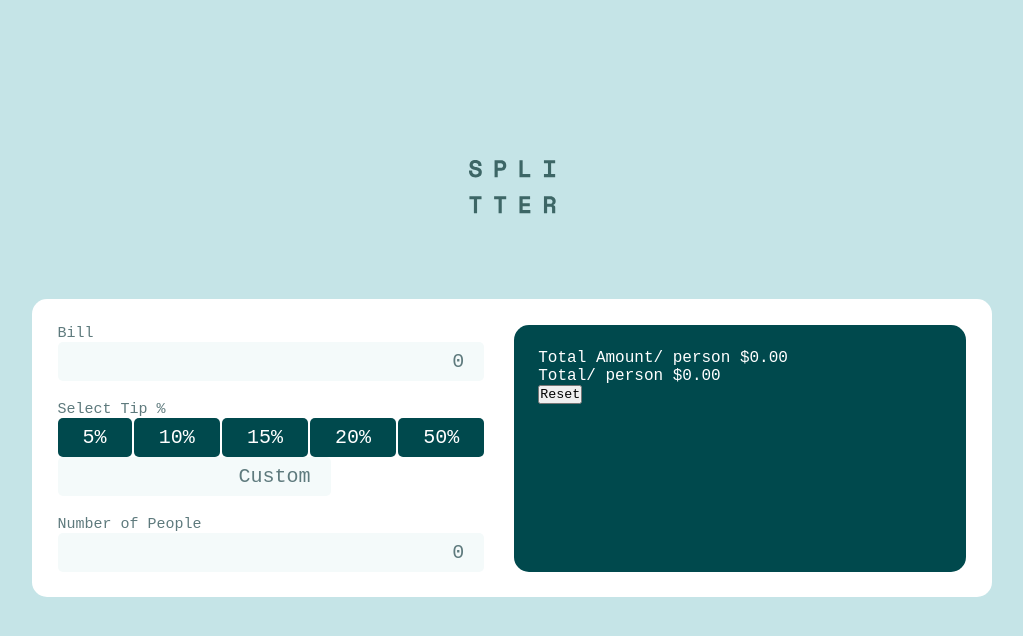
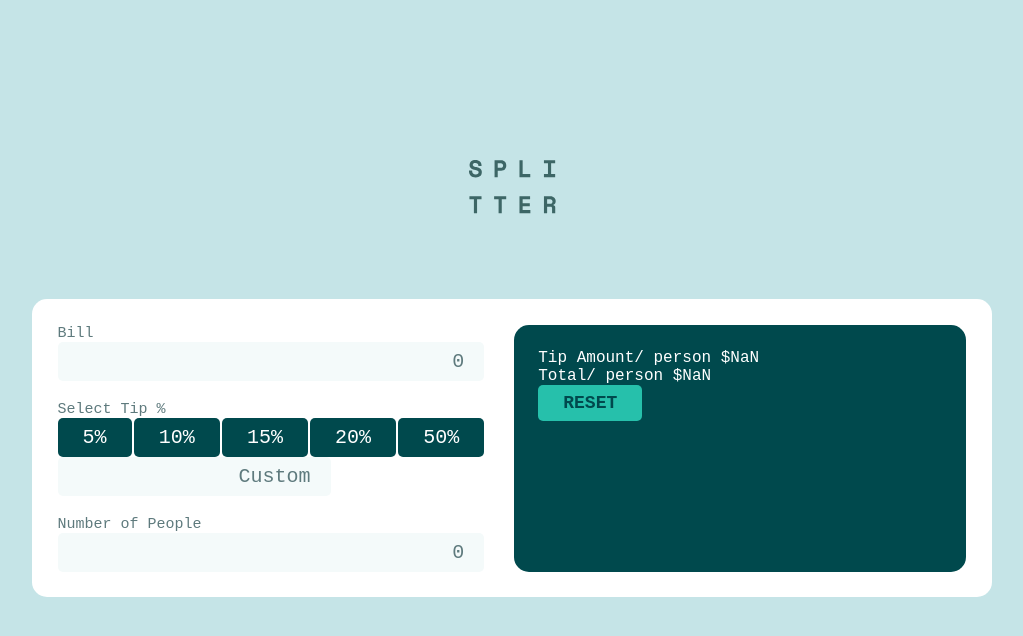
Before and after one commit to ShivaniAsokumar/tip-calculator, a React (Create React App) app: page / in a window 1280 px wide. Shown: the top 636 px of the page, without its empty margins (128-1151 px from the left). Built offline with nearby package versions, Linux system fonts and the light colour scheme.

Commit message:
Incorportated useContext inside TipPercentOptions component and displayed final bill amounts in TipAmount Display component.

```diff
--- a/src/components/TipAmountDisplay.js
+++ b/src/components/TipAmountDisplay.js
@@ -1,24 +1,36 @@
-import React from 'react';
+import React, { useState, useContext } from 'react';
+import { TipContext } from './TipContext';
 import '../style/App.scss';
 
 const TipAmountDisplay = () => {
+	const [ bill, people, tipPercent, setBill ] = useContext(TipContext);
+
+	let tipAmountPerPerson = bill * (tipPercent / 100) / people;
+	let totalAmountPerPerson = bill / people + tipAmountPerPerson;
+
+	const handleClick = () => {
+		setBill('0');
+	};
+
 	return (
 		<div className="tip-amount-display-container">
 			<div className="total-amount">
 				<p>
-					Total Amount
+					Tip Amount
 					<span>/ person</span>
-					<span> $0.00</span>
+					<span> ${tipAmountPerPerson} </span>
 				</p>
 			</div>
 			<div className="total-person">
 				<p>
 					Total
 					<span>/ person</span>
-					<span> $0.00</span>
+					<span> ${totalAmountPerPerson}</span>
 				</p>
 			</div>
-			<button type="submit">Reset</button>
+			<button type="submit" id="reset-button" onClick={handleClick}>
+				RESET
+			</button>
 		</div>
 	);
 };
--- a/src/components/TipContext.js
+++ b/src/components/TipContext.js
@@ -5,6 +5,11 @@ export const TipContext = createContext();
 export const TipProvider = (props) => {
 	const [ bill, setBill ] = useState('');
 	const [ people, setPeople ] = useState('');
+	const [ tipPercent, setTipPercent ] = useState('');
 
-	return <TipContext.Provider value={[ setBill, setPeople ]}>{props.children}</TipContext.Provider>;
+	return (
+		<TipContext.Provider value={[ bill, people, tipPercent, setBill, setPeople, setTipPercent ]}>
+			{props.children}
+		</TipContext.Provider>
+	);
 };
--- a/src/components/TipInfo.js
+++ b/src/components/TipInfo.js
@@ -1,9 +1,9 @@
-import React, { useContext, createContext } from 'react';
+import React, { useContext } from 'react';
 import TipPercentOptions from './TipPercentOptions';
 import { TipContext } from './TipContext';
 
 const TipInfo = () => {
-	const [ setBill, setPeople ] = useContext(TipContext);
+	const [ bill, people, tipPercent, setBill, setPeople, setTipPercent ] = useContext(TipContext);
 
 	const updateBill = (e) => {
 		setBill(e.target.value);
@@ -24,7 +24,7 @@ const TipInfo = () => {
 
 				{/* Tip Percent Options */}
 				<p className="tip-info-item">Select Tip %</p>
-				<TipPercentOptions className="tip-info-item" />
+				<TipPercentOptions className="tip-info-item" setTipPercent={setTipPercent} />
 
 				{/* Number of People */}
 				<label htmlFor="people" className="tip-info-item">
--- a/src/components/TipPercentOptions.js
+++ b/src/components/TipPercentOptions.js
@@ -1,15 +1,59 @@
-import React from 'react';
+import React, { useState } from 'react';
+import { TipContext } from './TipContext';
 import '../style/App.scss';
 
-const TipPercentOptions = () => {
+const TipPercentOptions = ({ setTipPercent }) => {
+	const updateTipPercent = (percent) => {
+		setTipPercent(percent);
+	};
+
+	const updateCustomTipPercent = (e) => {
+		setTipPercent(e.target.value);
+	};
 	return (
 		<div className="tip-percent-container">
-			<input type="button" value="5%" id="five" className="tip-percent-item" />
-			<input type="button" value="10%" id="ten" className="tip-percent-item" />
-			<input type="button" value="15%" id="fifteen" className="tip-percent-item" />
-			<input type="button" value="20%" id="twenty" className="tip-percent-item" />
-			<input type="button" value="50%" id="fifty" className="tip-percent-item" />
-			<input type="text" placeholder="Custom" id="custom" className="tip-percent-item" />
+			<input
+				type="button"
+				value="5%"
+				id="five"
+				className="tip-percent-item"
+				onClick={() => updateTipPercent('5')}
+			/>
+			<input
+				type="button"
+				value="10%"
+				id="ten"
+				className="tip-percent-item"
+				onClick={() => updateTipPercent('10')}
+			/>
+			<input
+				type="button"
+				value="15%"
+				id="fifteen"
+				className="tip-percent-item"
+				onClick={() => updateTipPercent('15')}
+			/>
+			<input
+				type="button"
+				value="20%"
+				id="twenty"
+				className="tip-percent-item"
+				onClick={() => updateTipPercent('20')}
+			/>
+			<input
+				type="button"
+				value="50%"
+				id="fifty"
+				className="tip-percent-item"
+				onClick={() => updateTipPercent('50')}
+			/>
+			<input
+				type="text"
+				placeholder="Custom"
+				id="custom"
+				className="tip-percent-item"
+				onChange={updateCustomTipPercent}
+			/>
 		</div>
 	);
 };
--- a/src/style/App.scss
+++ b/src/style/App.scss
@@ -88,3 +88,13 @@ body {
 	padding: 8px 25px 8px 25px;
 	font-size: 20px;
 }
+
+#reset-button {
+	border: none;
+	background-color: $strong-cyan;
+	color: $very-dark-cyan;
+	border-radius: 5px;
+	padding: 8px 25px 8px 25px;
+	font-size: 18px;
+	font-weight: 600;
+}
--- a/src/style/_config.scss
+++ b/src/style/_config.scss
@@ -5,3 +5,4 @@ $dark-grayish-cyan: #7f9c9f;
 $light-grayish-cyan: #c5e4e7;
 $input-background: #f4fafa;
 $lighter-graying-cyan: #f4fafa;
+$reset-inactive: #096369;
```
